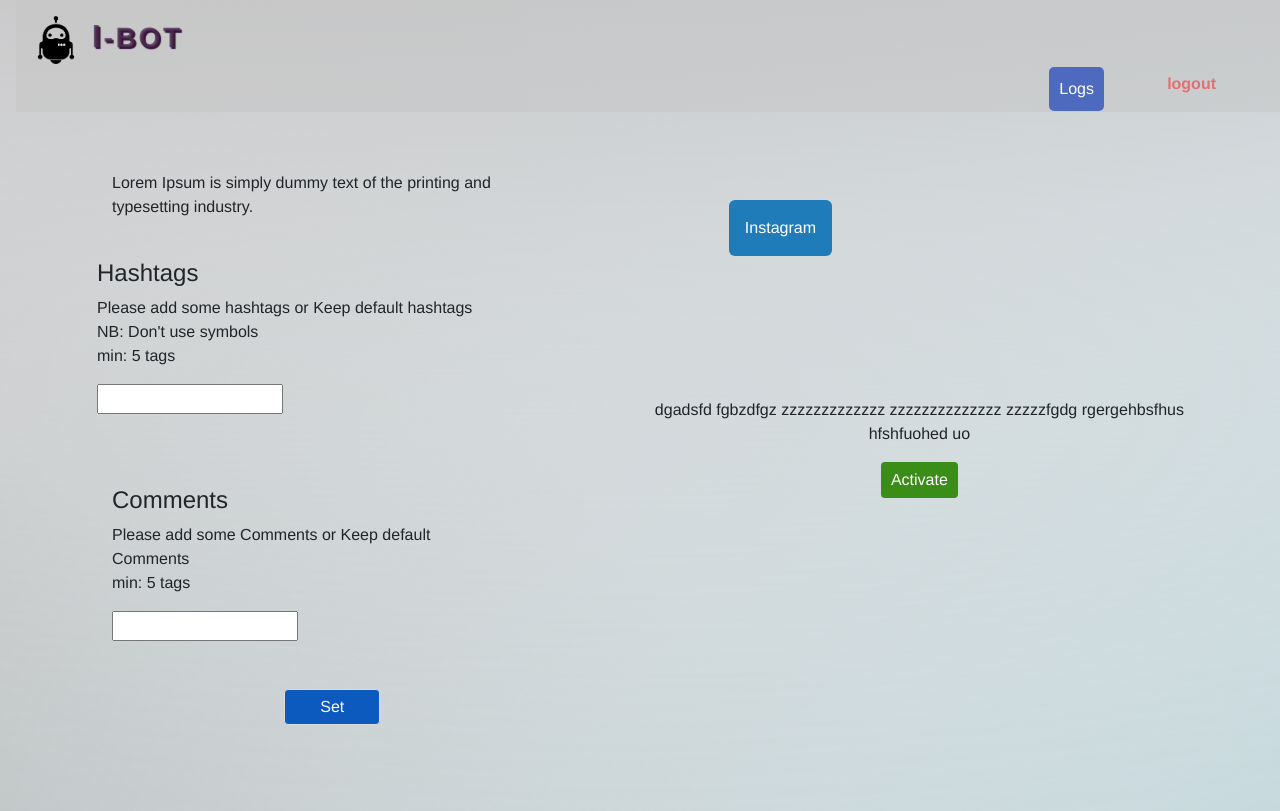
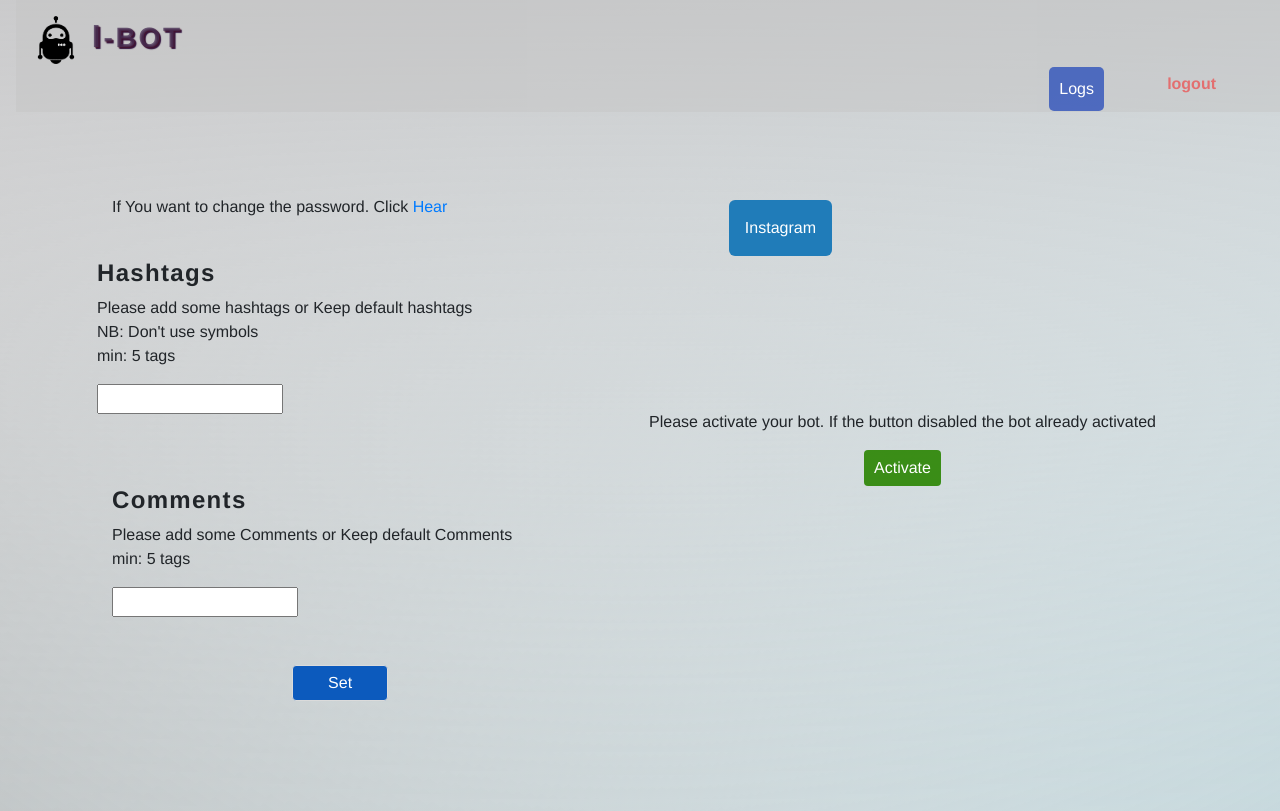
Before and after one commit to shihar73/I-BOT, a Flask app: template templates/home.html in a window 1280 px wide. Shown: the top 811 px of the page. Run offline with Flask 2, Linux system fonts and the light colour scheme; the template is opened without the code that fills it, so the values that code supplies are empty; some libraries are stand-ins or nearby versions.

Commit message:
activate btn setup

```diff
--- a/app.py
+++ b/app.py
@@ -111,5 +111,17 @@ def data():
 
 
 
+@app.route('/activate', methods=['POST'])
+@login_required
+def activate():
+    if session['user']['insta_ac']:
+        return jsonify(status = True, msg = f"Bot Activated seccessfully")
+
+    else:
+        return jsonify(status = False, msg = f"Please Add an Instagram account")
+
+
+
+
 if __name__ == "__main__":
     app.run()
--- a/static/css/style.css
+++ b/static/css/style.css
@@ -3,6 +3,14 @@ body {
     background: linear-gradient(rgb(178, 178, 180), transparent), linear-gradient(to top left, rgb(171, 199, 206), transparent), linear-gradient(to top right, #a1a1a1, transparent);
     background-blend-mode: screen;
     font-size: 16px;
+}
+h4{
+    font-weight: 600;
+    letter-spacing: 0.055em;
+}
+h5{
+    font-weight: 600;
+    letter-spacing: 0.055em;
 }
 
 .logo {
--- a/static/js/main.js
+++ b/static/js/main.js
@@ -90,3 +90,25 @@ $(document).on('submit', '#data', function (e) {
         }
     })
 });
+
+
+$(document).on('submit', '#activate', function (e) {
+    e.preventDefault();
+
+    $.ajax({
+        type: 'POST',
+        url: '/activate',
+        success: function (response) {
+            if(response.status){
+                document.getElementById("activate_btn").disabled = true;
+                data = "<p style='color: rgb(0, 168, 8); position: relative;'>"+response.msg+"</p>"
+                document.getElementById("activate_msg").innerHTML = data;;
+            }else{
+                data = "<p style='color: rgb(217, 12, 12); position: relative;'>"+response.msg+"</p>"
+                document.getElementById("activate_msg").innerHTML = data;;
+            }
+
+
+        }
+    })
+});
--- a/templates/home.html
+++ b/templates/home.html
@@ -49,16 +49,18 @@
             <div class="hero-body">
                 <form id="data">
                     <div class="col">
-
-                        <p>Lorem Ipsum is simply dummy text of the printing and typesetting industry.</p>
+                        <!-- <h5>Note</h3> -->
+                        <p>If You want to change the password. Click <a href=""> Hear</a></p>
                     </div>
                     <br>
                     <div class="">
                         <h4>Hashtags</h4>
                         <p>Please add some hashtags or Keep default hashtags <br>NB: Don't use symbols
-                        <br>  min: 5 tags</p>
+                            <br> min: 5 tags
+                        </p>
 
-                        <input type="text" value="{% for tag in data.tags %}{{tag}},{% endfor %}" data-role="tagsinput" name="tags" required></input>
+                        <input type="text" value="{% for tag in data.tags %}{{tag}},{% endfor %}" data-role="tagsinput"
+                            name="tags" required></input>
 
 
                     </div>
@@ -66,15 +68,18 @@
                     <div class="col">
                         <h4>Comments</h4>
                         <p>Please add some Comments or Keep default Comments
-                            <br>  min: 5 tags</p>
-                        <input type="text" value="{% for comment in data.comments %}{{comment}},{% endfor %}" data-role="tagsinput" name="comments" required></input>
+                            <br> min: 5 tags
+                        </p>
+                        <input type="text" value="{% for comment in data.comments %}{{comment}},{% endfor %}"
+                            data-role="tagsinput" name="comments" required></input>
                     </div>
                     <br><br>
                     <div id="data_sc_msg" style="text-align: center;">
                     </div>
                     <div class="col first_btn">
                         <button id="data_btn" type="submit" class="button is-block  text-white"
-                            style="background-color: #0c5abd; left: 45%; width: 6rem; font-size: 1rem;"><span class="button__text">Set</span></button>
+                            style="background-color: #0c5abd; left: 45%; width: 6rem; font-size: 1rem;"><span
+                                class="button__text">Set</span></button>
                     </div>
                 </form>
             </div>
@@ -124,16 +129,15 @@
                         </form>
                     </div>
                 </div>
-                <div class="container has-text-centered">
-                    <p>dgadsfd fgbzdfgz zzzzzzzzzzzzz zzzzzzzzzzzzzz zzzzzfgdg rgergehbsfhus hfshfuohed uo
-                        {{data.user_id}}</p>
+                <form id="activate" class="container has-text-centered">
+                    <p>Please activate your bot. If the button disabled the bot already activated</p>
                     {% if data.bot %}
-                    <button class="button btnactivate">Activated</button>
+                    <button  class="button btnactivate" disabled >Activated</button>
                     {% else %}
-                    <button class="button btnactivate">Activate</button>
+                    <button id="activate_btn" class="button btnactivate">Activate</button>
                     {% endif %}
-
-            </div>
+                    <div id="activate_msg"></div>
+                </form>
         </section>
     </div>
 </section>
```
